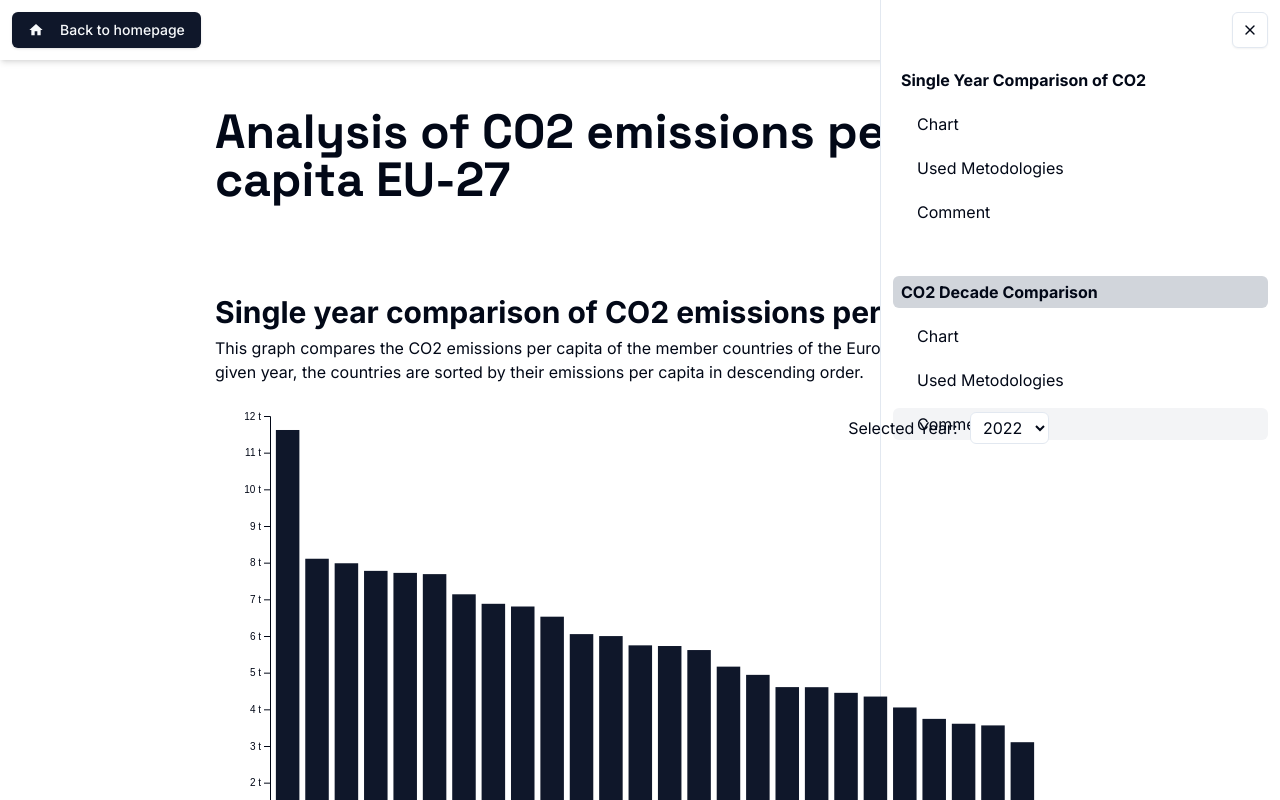
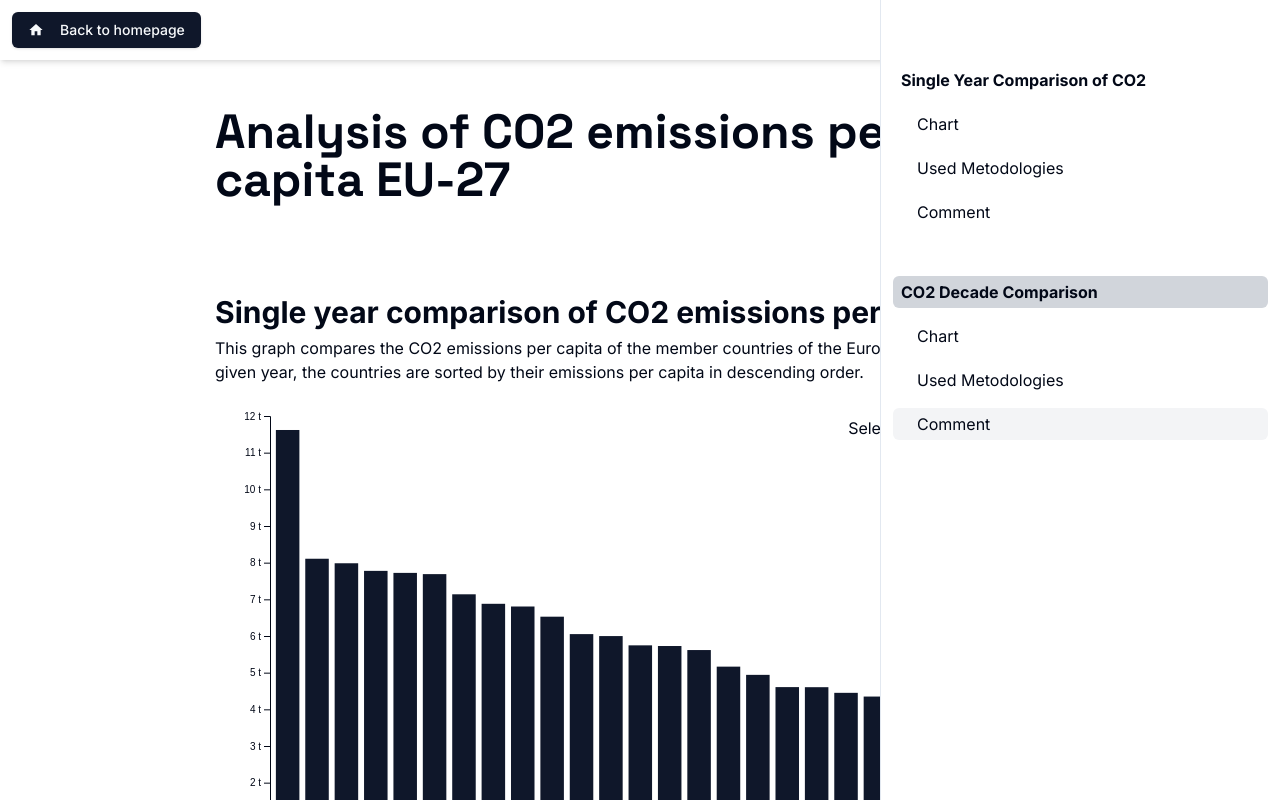
Before and after one commit to Berrutz/DataVis-Project, a Next.js app in the folder web-application/: page /DataVis-Project/assignments/assignment-1 in a window 1280 px wide. Both pictures are taken after a click on the button 1250 px from the left and 30 px from the top of the page. Shown: the top 800 px of the page. Built offline with nearby package versions, Linux system fonts and the light colour scheme.

Commit message:
Fixed aside z-index with charts

```diff
--- a/web-application/src/app/assignments/_components/assignment-aside.tsx
+++ b/web-application/src/app/assignments/_components/assignment-aside.tsx
@@ -38,7 +38,7 @@ export const PageAsideNavigation = ({
   return (
     <aside
       className={cn(
-        "fixed right-0 top-0 border-l bottom-0 bg-background w-[min(100%,_400px)] p-3 pt-16",
+        "fixed right-0 top-0 z-[999] border-l bottom-0 bg-background w-[min(100%,_400px)] p-3 pt-16",
         !isOpen && "hidden",
       )}
     >
```
Also changed, not shown: web-application/src/app/assignments/assignment-1/_components/UE-emission-1year.tsx (indentation only).
